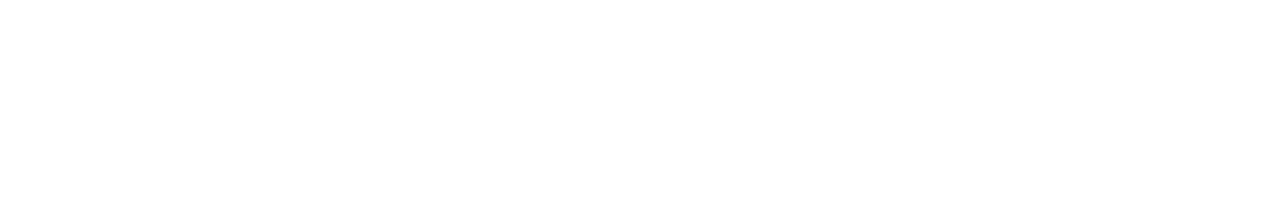
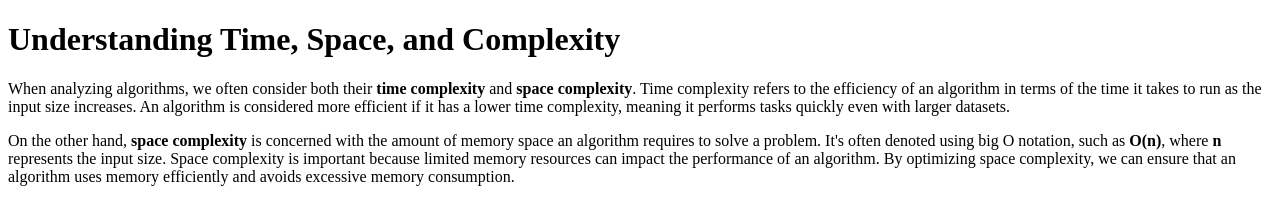
Before and after one commit to acciojob/time-and-space-complexity-swethapasupuleti-git, a website: page main.html in a window 1280 px wide. Drawn offline with Linux system fonts and the light colour scheme.

Commit message:
created a submission

```diff
--- a/main.html
+++ b/main.html
@@ -7,7 +7,12 @@
 </head>
 
 <body>
-	<!-- the entire body must be written by student -->
+
+    <h1>Understanding Time, Space, and Complexity</h1>
+    <p>When analyzing algorithms, we often consider both their <b>time complexity</b> and <b>space complexity</b>. Time complexity refers to the efficiency of an algorithm in terms of the time it takes to run as the input size increases. An algorithm is considered more efficient if it has a lower time complexity, meaning it performs tasks quickly even with larger datasets.</p>
+    <p>On the other hand, <b>space complexity</b> is concerned with the amount of memory space an algorithm requires to solve a problem. It's often denoted using big O notation, such as <b>O(n)</b>, where <b>n</b> represents the input size. Space complexity is important because limited memory resources can impact the performance of an algorithm. By optimizing space complexity, we can ensure that an algorithm uses memory efficiently and avoids excessive memory consumption.</p>
+
+
     <script type="text/javascript" src="./script.js">
 </script>
 
```
